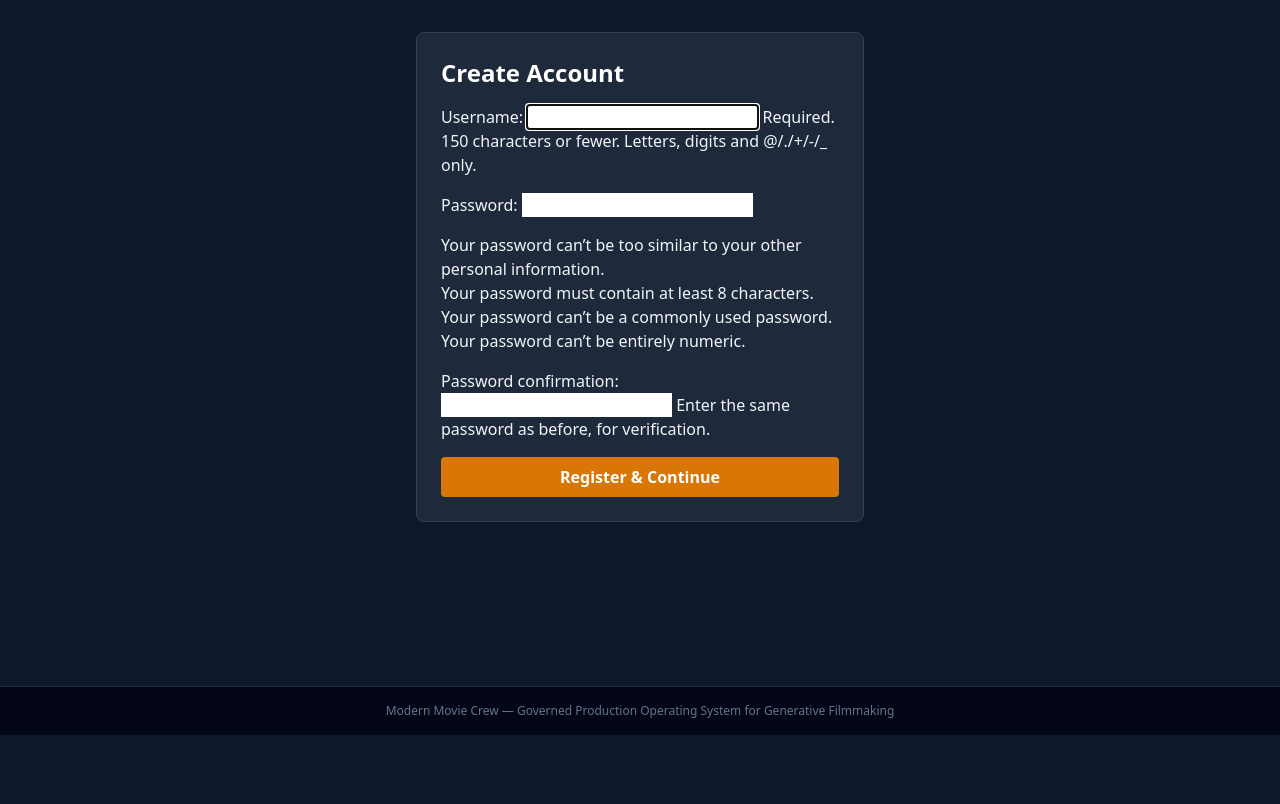
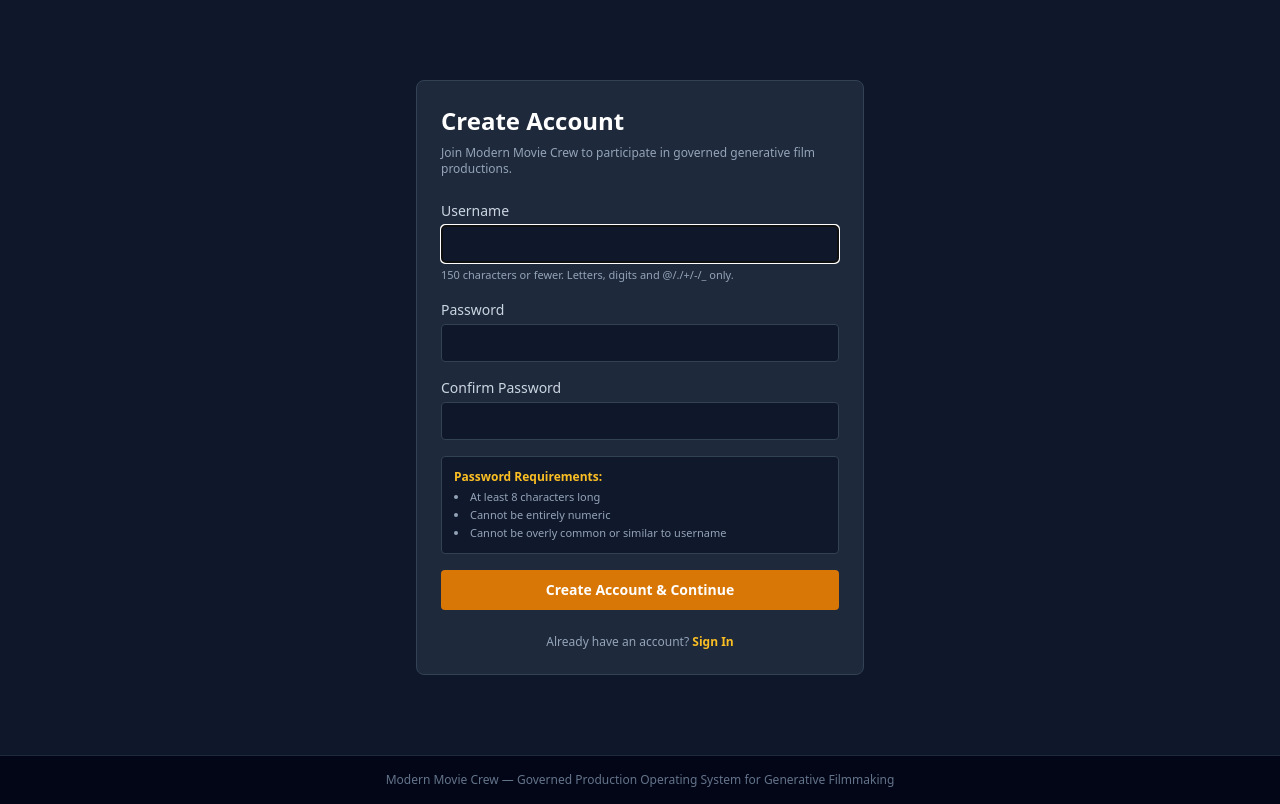
Before and after one commit to JosephJMWalker-MBA/modern-movie-crew, a Django app: page /register/ in a window 1280 px wide. Shown: the part 65-869 px from the top of the page. Before the commit the page ends 800 px from the top, so only its background shows below. Run offline with Django 5.2, Linux system fonts and the light colour scheme; some libraries are stand-ins or nearby versions.

Commit message:
Fix Issue #1: Restyle authentication forms, improve readability, and point header login link to standard auth URL

```diff
--- a/templates/base.html
+++ b/templates/base.html
@@ -42,12 +42,12 @@
                             Notifications
                         </a>
                         <span class="text-sm font-semibold text-slate-300">{{ user.username }}</span>
-                        <form method="post" action="{% url 'admin:logout' %}" class="inline">
+                        <form method="post" action="{% url 'logout' %}" class="inline">
                             {% csrf_token %}
                             <button type="submit" class="text-xs text-slate-400 hover:text-red-400">Logout</button>
                         </form>
                     {% else %}
-                        <a href="{% url 'admin:login' %}" class="text-sm font-medium text-slate-300 hover:text-white">Login</a>
+                        <a href="{% url 'login' %}" class="text-sm font-medium text-slate-300 hover:text-white">Login</a>
                         <a href="{% url 'register' %}" class="text-sm font-semibold px-3 py-1.5 rounded bg-amber-600 hover:bg-amber-500 text-white">Register</a>
                     {% endif %}
                 </div>
--- a/templates/registration/register.html
+++ b/templates/registration/register.html
@@ -1,16 +1,64 @@
 {% extends "base.html" %}
 
-{% block title %}Register — Modern Movie Crew{% endblock %}
+{% block title %}Create Account — Modern Movie Crew{% endblock %}
 
 {% block content %}
-<div class="max-w-md mx-auto bg-slate-800 border border-slate-700 rounded-lg p-6">
-    <h2 class="text-2xl font-bold text-white mb-4">Create Account</h2>
+<div class="max-w-md mx-auto bg-slate-800 border border-slate-700 rounded-lg p-6 my-8 sm:my-12">
+    <h1 class="text-2xl font-bold text-white mb-2">Create Account</h1>
+    <p class="text-xs text-slate-400 mb-6">Join Modern Movie Crew to participate in governed generative film productions.</p>
+
     <form method="post" class="space-y-4">
         {% csrf_token %}
-        {{ form.as_p }}
-        <button type="submit" class="w-full bg-amber-600 hover:bg-amber-500 text-white font-semibold py-2 rounded">
-            Register & Continue
+
+        {% if form.errors %}
+            <div class="p-3 bg-red-950/80 border border-red-800 text-red-200 text-xs rounded space-y-1">
+                <p class="font-bold">Please correct the errors below:</p>
+                <ul class="list-disc list-inside space-y-1">
+                    {% for field in form %}
+                        {% for error in field.errors %}
+                            <li><strong>{{ field.label }}:</strong> {{ error }}</li>
+                        {% endfor %}
+                    {% endfor %}
+                    {% for error in form.non_field_errors %}
+                        <li>{{ error }}</li>
+                    {% endfor %}
+                </ul>
+            </div>
+        {% endif %}
+
+        <div>
+            <label class="block text-sm font-medium text-slate-300 mb-1">Username</label>
+            <input type="text" name="username" value="{{ form.username.value|default:'' }}" required autofocus class="w-full bg-slate-900 border border-slate-700 focus:border-amber-500 rounded px-3 py-2 text-white text-sm">
+            <p class="text-[11px] text-slate-400 mt-1">150 characters or fewer. Letters, digits and @/./+/-/_ only.</p>
+        </div>
+
+        <div>
+            <label class="block text-sm font-medium text-slate-300 mb-1">Password</label>
+            <input type="password" name="password1" required class="w-full bg-slate-900 border border-slate-700 focus:border-amber-500 rounded px-3 py-2 text-white text-sm">
+        </div>
+
+        <div>
+            <label class="block text-sm font-medium text-slate-300 mb-1">Confirm Password</label>
+            <input type="password" name="password2" required class="w-full bg-slate-900 border border-slate-700 focus:border-amber-500 rounded px-3 py-2 text-white text-sm">
+        </div>
+
+        <div class="p-3 bg-slate-900/90 rounded border border-slate-700 text-xs text-slate-400 space-y-1">
+            <h4 class="font-bold text-amber-400">Password Requirements:</h4>
+            <ul class="list-disc list-inside space-y-0.5 text-[11px]">
+                <li>At least 8 characters long</li>
+                <li>Cannot be entirely numeric</li>
+                <li>Cannot be overly common or similar to username</li>
+            </ul>
+        </div>
+
+        <button type="submit" class="w-full bg-amber-600 hover:bg-amber-500 text-white font-semibold py-2.5 rounded text-sm transition">
+            Create Account & Continue
         </button>
     </form>
+
+    <p class="mt-6 text-xs text-slate-400 text-center">
+        Already have an account?
+        <a href="{% url 'login' %}" class="text-amber-400 font-semibold hover:underline">Sign In</a>
+    </p>
 </div>
 {% endblock %}
```
Also changed, not shown: apps/core/tests_issue1.py (added, +26 -0 lines).
